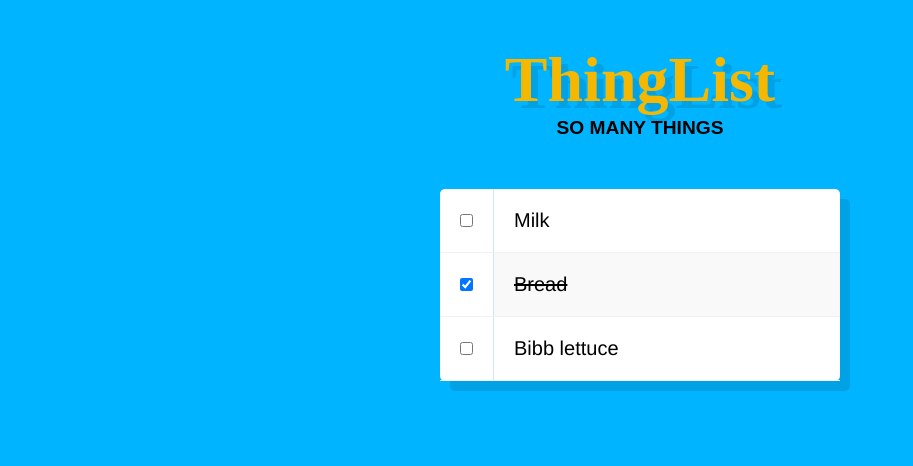
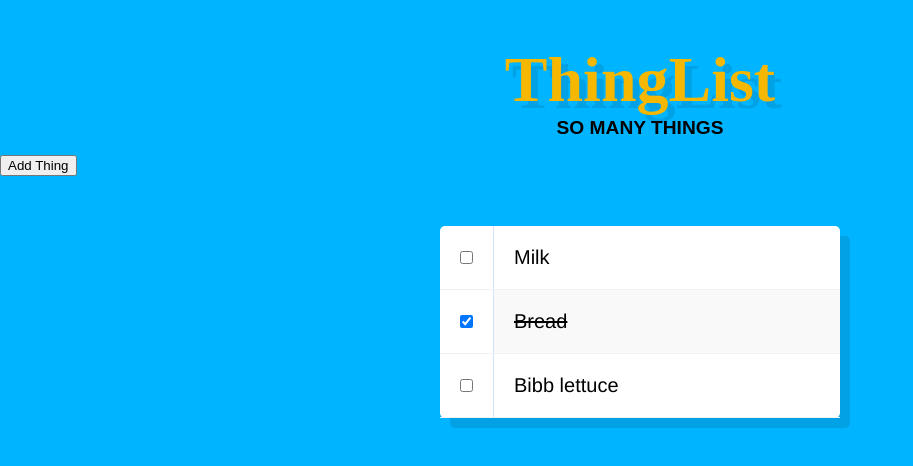
Before and after one commit to dstrus/thing-list, a React (Create React App) app: page / in a window 1280 px wide. Shown: the top 466 px of the page, without its empty margins (0-913 px from the left). Built offline with nearby package versions, Linux system fonts and the light colour scheme; a web font is replaced by a local one.

Commit message:
Add new things

```diff
--- a/src/App.js
+++ b/src/App.js
@@ -28,6 +28,21 @@ class App extends Component {
     this.setState({ things })
   }
 
+  thing = ({name, completed}) => {
+    return {
+      id: `thing-${Date.now()}`,
+      name,
+      completed,
+    }
+  }
+
+  addThing = () => {
+    const things = {...this.state.things}
+    const thing = this.thing({ name: 'My new thing' })
+    things[thing.id] = thing
+    this.setState({ things })
+  }
+
   render() {
     const actions = {
       saveThing: this.saveThing,
@@ -37,6 +52,7 @@ class App extends Component {
       <div className="App">
         <h1>ThingList</h1>
         <h2>So Many Things</h2>
+        <button onClick={this.addThing}>Add Thing</button>
         <ThingList {...this.state} {...actions} />
       </div>
     );
```
